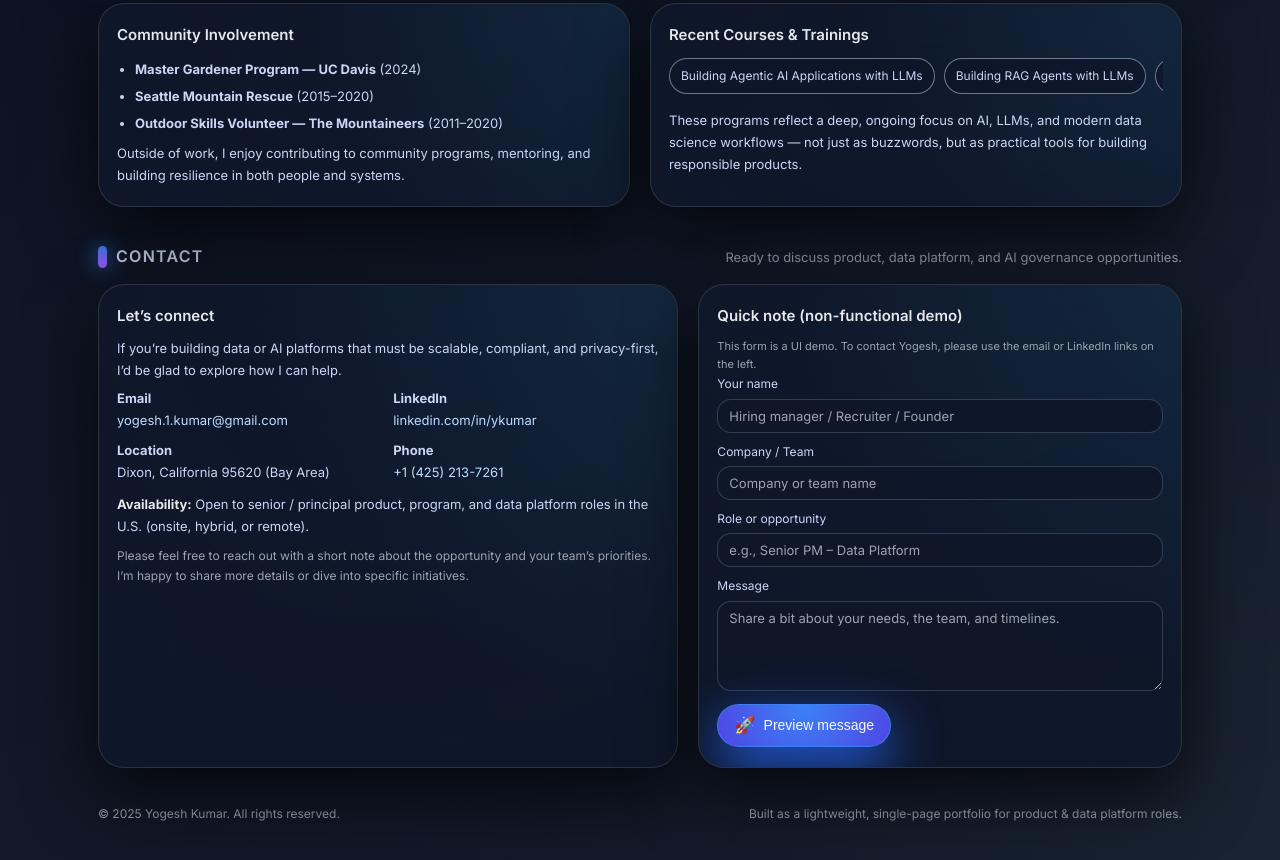
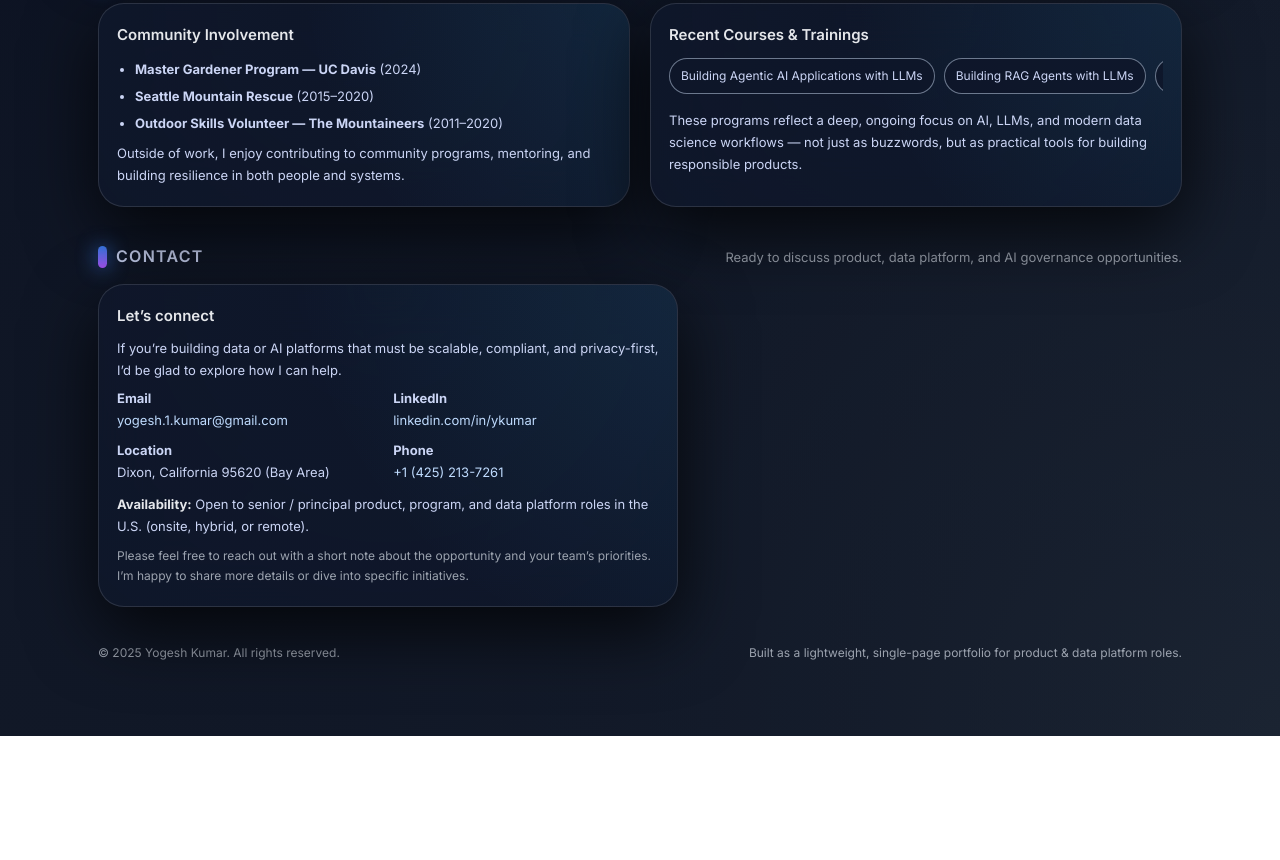
Before and after one commit to Nafiz43/portfolio-yogesh, a plain HTML site: page index.html in a window 1280 px wide. Shown: the part 3155-4015 px from the top of the page. After the commit the page ends 3891 px from the top, so only its background shows below. Drawn offline with Linux system fonts and the light colour scheme.

Commit message:
Update index.html

```diff
--- a/index.html
+++ b/index.html
@@ -1709,36 +1709,7 @@
           </div>
         </div>
 
-        <div class="card reveal">
-          <div class="card-inner">
-            <h3 style="font-size:15px;font-weight:600;margin-bottom:8px;">Quick note (non-functional demo)</h3>
-            <p class="note-muted">
-              This form is a UI demo. To contact Yogesh, please use the email or LinkedIn links on the left.
-            </p>
-            <form class="contact-form" onsubmit="event.preventDefault(); alert('This is a portfolio demo. Please contact Yogesh via email or LinkedIn.');">
-              <div class="field">
-                <label for="name">Your name</label>
-                <input id="name" type="text" placeholder="Hiring manager / Recruiter / Founder" />
-              </div>
-              <div class="field">
-                <label for="company">Company / Team</label>
-                <input id="company" type="text" placeholder="Company or team name" />
-              </div>
-              <div class="field">
-                <label for="role">Role or opportunity</label>
-                <input id="role" type="text" placeholder="e.g., Senior PM – Data Platform" />
-              </div>
-              <div class="field">
-                <label for="message">Message</label>
-                <textarea id="message" placeholder="Share a bit about your needs, the team, and timelines."></textarea>
-              </div>
-              <button type="submit" class="btn-primary" style="width:fit-content;margin-top:4px;">
-                <span class="btn-icon">🚀</span>
-                Preview message
-              </button>
-            </form>
-          </div>
-        </div>
+
       </div>
     </section>
 
```
